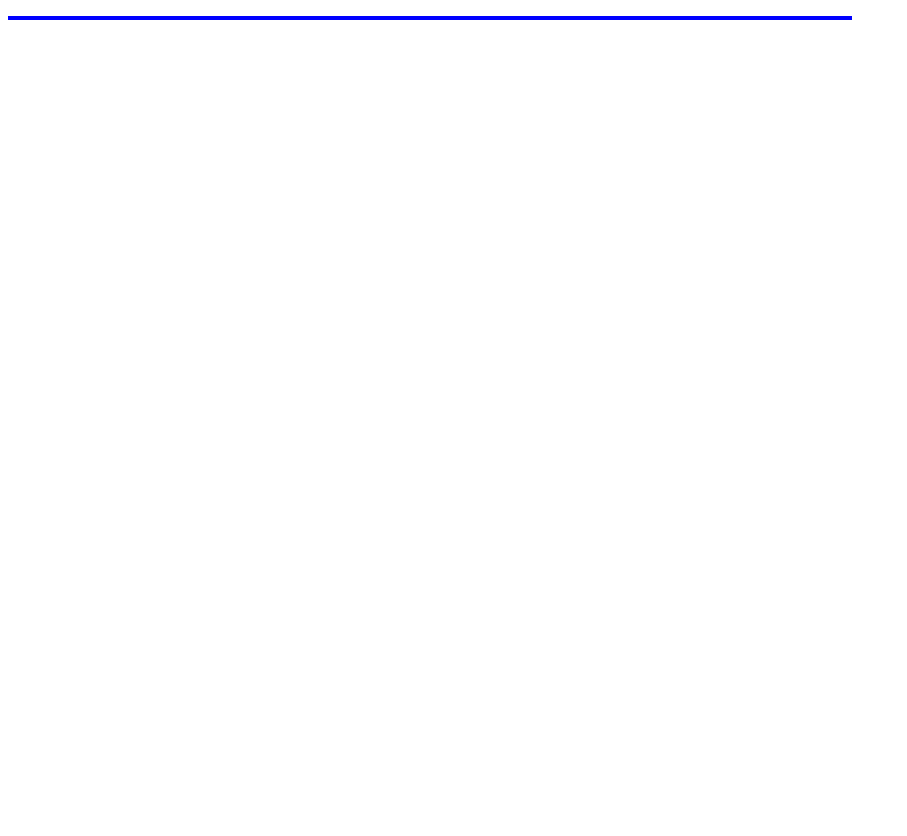
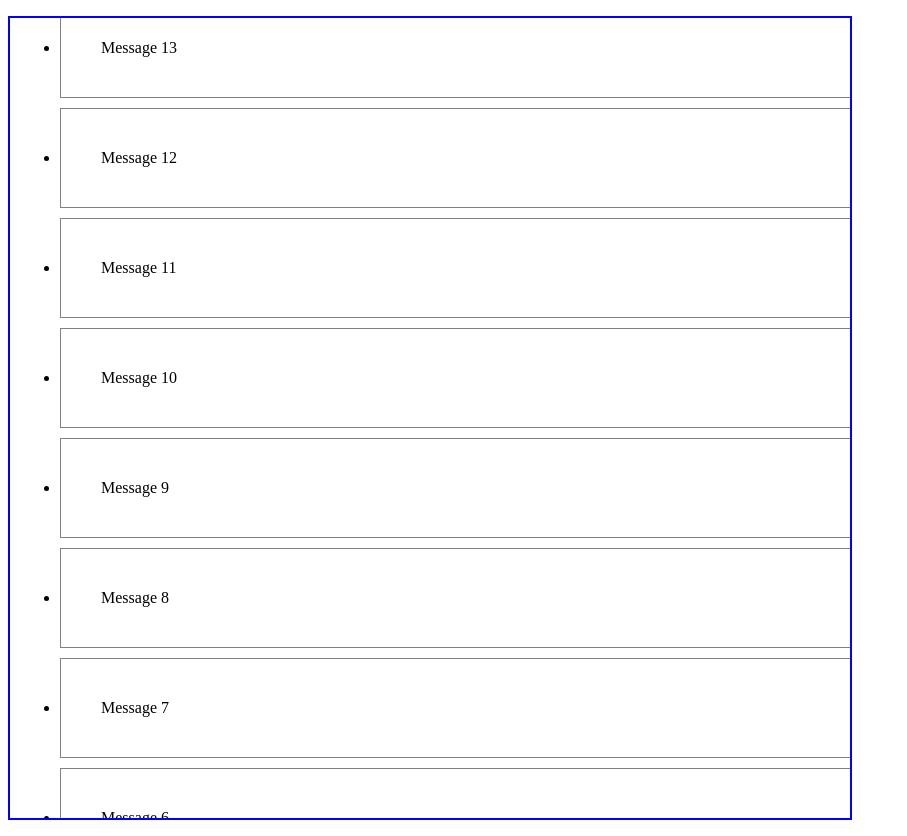
Before and after one commit to julietvt/hellojs_pd20211, a plain HTML site: page index.html in a window 1280 px wide. Shown: the whole page, without its empty margins (0-907 px from the left). Before the commit the page ends 800 px from the top, so only its background shows below. Drawn offline with Linux system fonts and the light colour scheme.

Commit message:
lazy load msg . add script

```diff
--- a/css/style.css
+++ b/css/style.css
@@ -4,7 +4,7 @@
   border: 2px solid blue;
   width: 100%;
   max-width: 800px;
-  max-height: 100vh;
+  height: 100vh;
 }
 
 #listItemLoad {
--- a/js/index.js
+++ b/js/index.js
@@ -1,8 +1,27 @@
+'use strict';
+const list = document.getElementById('list');
+const listItemLoad = document.getElementById('listItemLoad');
+let counter = 0;
+const observer = new IntersectionObserver(funObserver);
+function funObserver(entries, observer) {
+  entries.forEach((entry) => {
+    if (entry.isIntersecting) {
+      addItems();
+    }
+  });
+}
+observer.observe(listItemLoad);
+
 function addItems() {
   for (let i = 0; i < 20; i++) {
-    FileList.prepend(createListItemLoad());
+    list.prepend(createListItemLoad());
   }
-  FileList.scrollTo(0, 800);
+  list.scrollTo(0, 800);
 }
 
-function createListItemLoad() {}
+function createListItemLoad() {
+  const liElem = document.createElement('li');
+  liElem.classList.add('item');
+  liElem.innerText = `Message ${++counter}`;
+  return liElem;
+}
```
